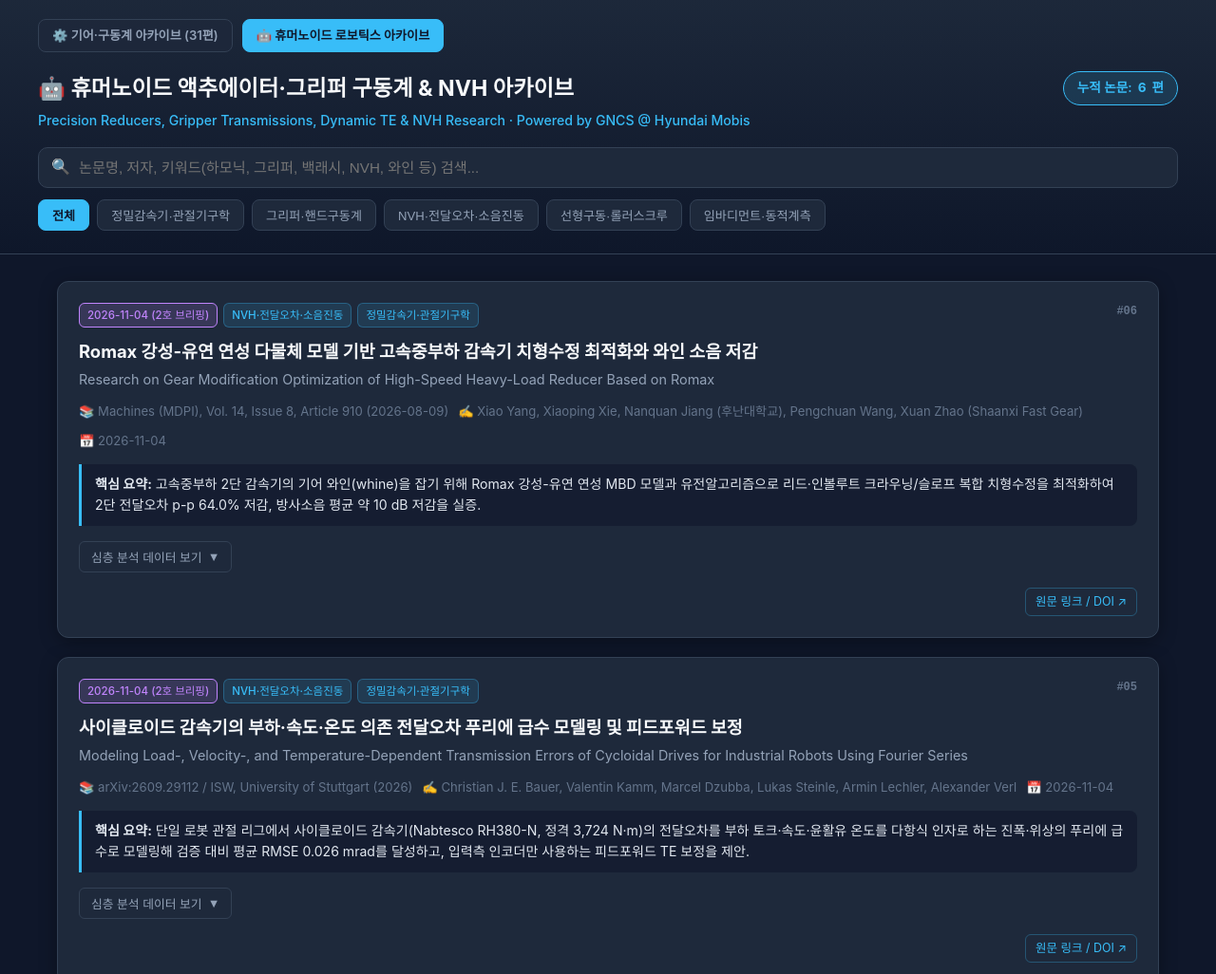
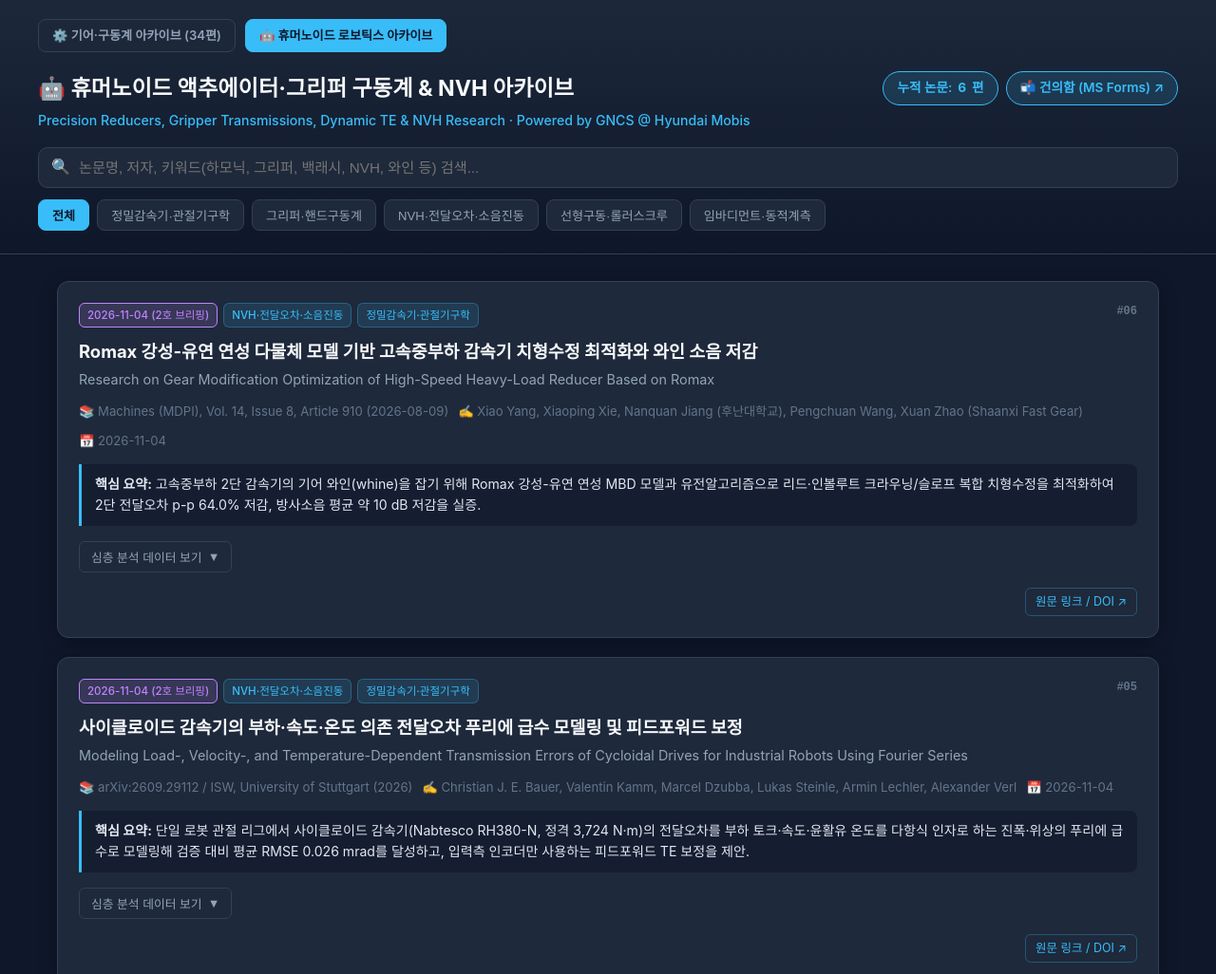
Before and after one commit to gncs-yoo/gear-research-archive, a plain HTML site: page robotics.html in a window 1280 px wide. Shown: the top 1026 px of the page at 95% size. Drawn offline with Linux system fonts and the light colour scheme.

Commit message:
chore: update robotics archive 2026-11-04 08:29

```diff
--- a/robotics.html
+++ b/robotics.html
@@ -391,7 +391,7 @@
   <header>
     <div class="header-container">
       <nav class="archive-nav">
-        <a href="./" class="nav-btn inactive">⚙️ 기어·구동계 아카이브 (31편)</a>
+        <a href="./" class="nav-btn inactive">⚙️ 기어·구동계 아카이브 (34편)</a>
         <a href="robotics.html" class="nav-btn active">🤖 휴머노이드 로보틱스 아카이브</a>
       </nav>
 
@@ -400,9 +400,14 @@
           <h1>🤖 휴머노이드 액추에이터·그리퍼 구동계 & NVH 아카이브</h1>
           <p>Precision Reducers, Gripper Transmissions, Dynamic TE & NVH Research · Powered by GNCS @ Hyundai Mobis</p>
         </div>
-        <div class="stat-badge">
-          <span>누적 논문:</span>
-          <strong id="totalCount">6</strong>편
+        <div style="display: flex; gap: 8px; flex-wrap: wrap; align-items: center;">
+          <div class="stat-badge">
+            <span>누적 논문:</span>
+            <strong id="totalCount">6</strong>편
+          </div>
+          <a href="https://forms.cloud.microsoft/r/nT3YbMgzwH" target="_blank" rel="noopener noreferrer" class="stat-badge" style="text-decoration: none; background: rgba(56, 189, 248, 0.15); transition: all 0.2s;" title="사내 MS Forms 건의함 열기">
+            <span>📬 건의함 (MS Forms) ↗</span>
+          </a>
         </div>
       </div>
 
```
